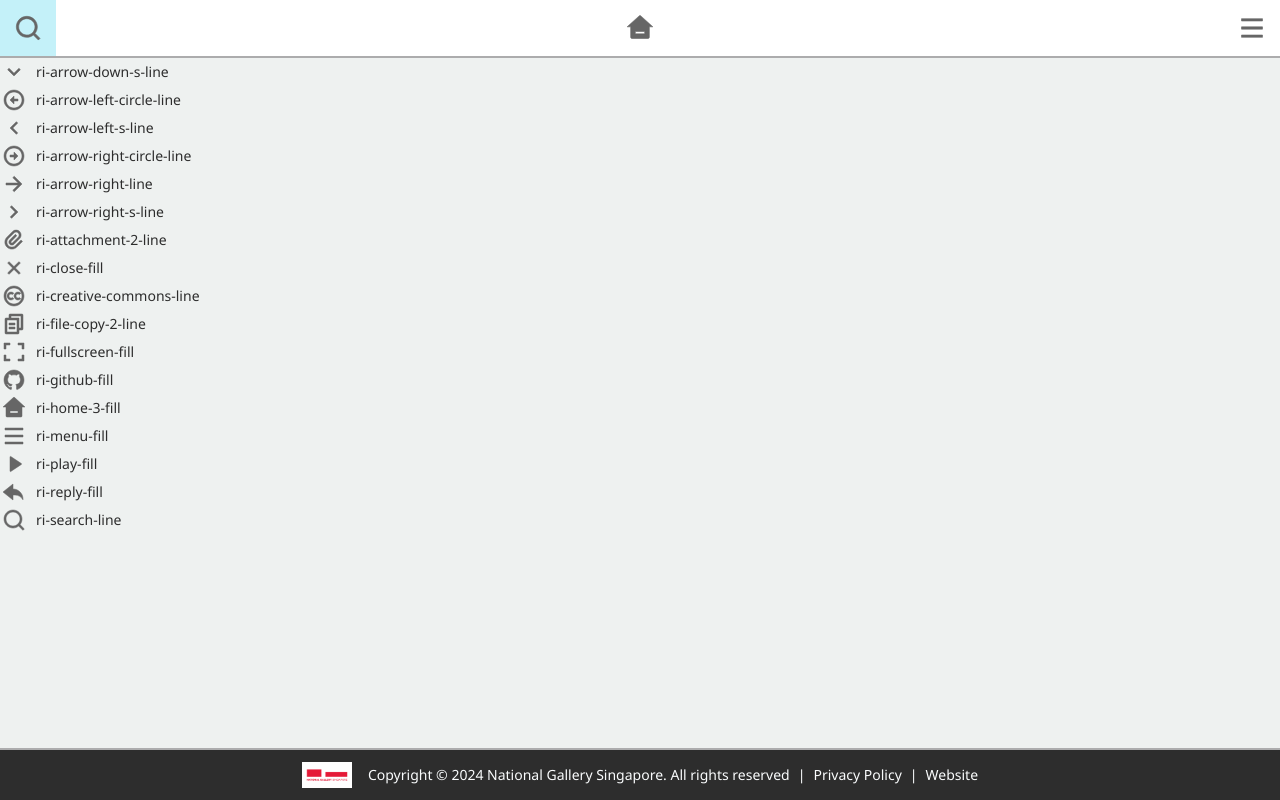
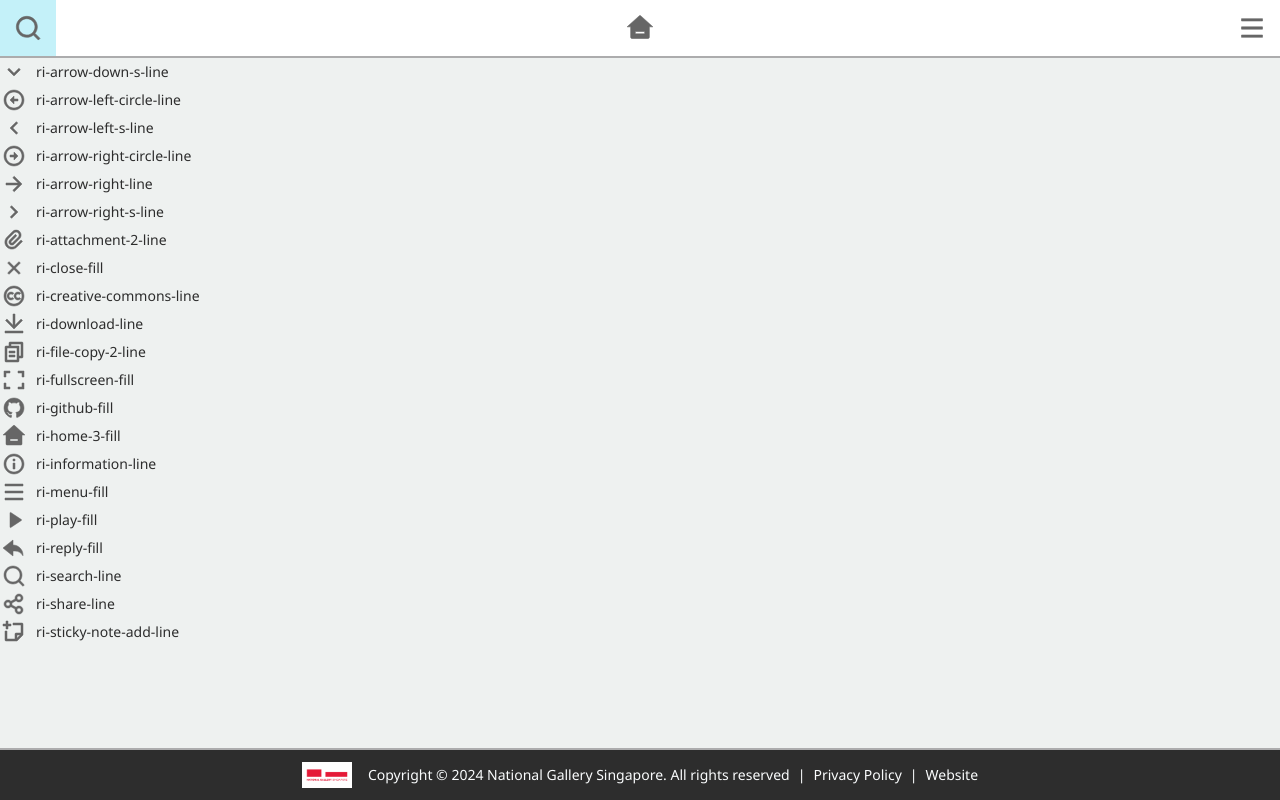
Before and after one commit to michac789/ngs-living-pictures, a React (Create React App) app: page /icon in a window 1280 px wide. Shown: the top 800 px of the page. Built offline with nearby package versions, Linux system fonts and the light colour scheme.

Commit message:
feat: hoverable tooltip, sticky menu icons format

```diff
--- a/src/components/Icon/Icons.tsx
+++ b/src/components/Icon/Icons.tsx
@@ -10,14 +10,18 @@ export const iconNames = [
   'ri-attachment-2-line',
   'ri-close-fill',
   'ri-creative-commons-line',
+  'ri-download-line',
   'ri-file-copy-2-line',
   'ri-fullscreen-fill',
   'ri-github-fill',
   'ri-home-3-fill',
+  'ri-information-line',
   'ri-menu-fill',
   'ri-play-fill',
   'ri-reply-fill',
   'ri-search-line',
+  'ri-share-line',
+  'ri-sticky-note-add-line',
 ] as const;
 export type IconName = (typeof iconNames)[number];
 
@@ -49,6 +53,9 @@ export const icons: Record<IconName, JSX.Element> = {
   'ri-creative-commons-line': (
     <path d="M9 8C10.1045 8 11.1049 8.44836 11.829 9.17297L10.4153 10.5865C10.0533 10.2241 9.55298 10 9 10 7.89502 10 7 10.895 7 12 7 13.105 7.89502 14 9 14 9.55249 14 10.0525 13.7762 10.4144 13.4144L11.828 14.828C11.104 15.552 10.104 16 9 16 6.79199 16 5 14.208 5 12 5 9.79199 6.79199 8 9 8ZM18.829 9.17297C18.1049 8.44836 17.1045 8 16 8 13.792 8 12 9.79199 12 12 12 14.208 13.792 16 16 16 17.104 16 18.104 15.552 18.828 14.828L17.4144 13.4144C17.0525 13.7762 16.5525 14 16 14 14.895 14 14 13.105 14 12 14 10.895 14.895 10 16 10 16.553 10 17.0533 10.2241 17.4153 10.5865L18.829 9.17297ZM2 12C2 6.47717 6.47717 2 12 2 17.5228 2 22 6.47717 22 12 22 17.5228 17.5228 22 12 22 6.47717 22 2 17.5228 2 12ZM12 4C7.58167 4 4 7.58167 4 12 4 16.4183 7.58167 20 12 20 16.4183 20 20 16.4183 20 12 20 7.58167 16.4183 4 12 4Z"></path>
   ),
+  'ri-download-line': (
+    <path d="M3 19H21V21H3V19ZM13 13.1716L19.0711 7.1005L20.4853 8.51472L12 17L3.51472 8.51472L4.92893 7.1005L11 13.1716V2H13V13.1716Z"></path>
+  ),
   'ri-file-copy-2-line': (
     <path d="M6.9998 6V3C6.9998 2.44772 7.44752 2 7.9998 2H19.9998C20.5521 2 20.9998 2.44772 20.9998 3V17C20.9998 17.5523 20.5521 18 19.9998 18H16.9998V20.9991C16.9998 21.5519 16.5499 22 15.993 22H4.00666C3.45059 22 3 21.5554 3 20.9991L3.0026 7.00087C3.0027 6.44811 3.45264 6 4.00942 6H6.9998ZM5.00242 8L5.00019 20H14.9998V8H5.00242ZM8.9998 6H16.9998V16H18.9998V4H8.9998V6ZM7 11H13V13H7V11ZM7 15H13V17H7V15Z"></path>
   ),
@@ -60,6 +67,9 @@ export const icons: Record<IconName, JSX.Element> = {
   ),
   'ri-home-3-fill': (
     <path d="M20 20C20 20.5523 19.5523 21 19 21H5C4.44772 21 4 20.5523 4 20V11L1 11L11.3273 1.6115C11.7087 1.26475 12.2913 1.26475 12.6727 1.6115L23 11L20 11V20ZM8 15V17H16V15H8Z"></path>
+  ),
+  'ri-information-line': (
+    <path d="M12 22C6.47715 22 2 17.5228 2 12C2 6.47715 6.47715 2 12 2C17.5228 2 22 6.47715 22 12C22 17.5228 17.5228 22 12 22ZM12 20C16.4183 20 20 16.4183 20 12C20 7.58172 16.4183 4 12 4C7.58172 4 4 7.58172 4 12C4 16.4183 7.58172 20 12 20ZM11 7H13V9H11V7ZM11 11H13V17H11V11Z"></path>
   ),
   'ri-menu-fill': (
     <path d="M3 4H21V6H3V4ZM3 11H21V13H3V11ZM3 18H21V20H3V18Z"></path>
@@ -73,4 +83,10 @@ export const icons: Record<IconName, JSX.Element> = {
   'ri-search-line': (
     <path d="M18.031 16.6168L22.3137 20.8995L20.8995 22.3137L16.6168 18.031C15.0769 19.263 13.124 20 11 20C6.032 20 2 15.968 2 11C2 6.032 6.032 2 11 2C15.968 2 20 6.032 20 11C20 13.124 19.263 15.0769 18.031 16.6168ZM16.0247 15.8748C17.2475 14.6146 18 12.8956 18 11C18 7.1325 14.8675 4 11 4C7.1325 4 4 7.1325 4 11C4 14.8675 7.1325 18 11 18C12.8956 18 14.6146 17.2475 15.8748 16.0247L16.0247 15.8748Z"></path>
   ),
+  'ri-share-line': (
+    <path d="M13.1202 17.0228L8.92129 14.7324C8.19135 15.5125 7.15261 16 6 16C3.79086 16 2 14.2091 2 12C2 9.79086 3.79086 8 6 8C7.15255 8 8.19125 8.48746 8.92118 9.26746L13.1202 6.97713C13.0417 6.66441 13 6.33707 13 6C13 3.79086 14.7909 2 17 2C19.2091 2 21 3.79086 21 6C21 8.20914 19.2091 10 17 10C15.8474 10 14.8087 9.51251 14.0787 8.73246L9.87977 11.0228C9.9583 11.3355 10 11.6629 10 12C10 12.3371 9.95831 12.6644 9.87981 12.9771L14.0788 15.2675C14.8087 14.4875 15.8474 14 17 14C19.2091 14 21 15.7909 21 18C21 20.2091 19.2091 22 17 22C14.7909 22 13 20.2091 13 18C13 17.6629 13.0417 17.3355 13.1202 17.0228ZM6 14C7.10457 14 8 13.1046 8 12C8 10.8954 7.10457 10 6 10C4.89543 10 4 10.8954 4 12C4 13.1046 4.89543 14 6 14ZM17 8C18.1046 8 19 7.10457 19 6C19 4.89543 18.1046 4 17 4C15.8954 4 15 4.89543 15 6C15 7.10457 15.8954 8 17 8ZM17 20C18.1046 20 19 19.1046 19 18C19 16.8954 18.1046 16 17 16C15.8954 16 15 16.8954 15 18C15 19.1046 15.8954 20 17 20Z"></path>
+  ),
+  'ri-sticky-note-add-line': (
+    <path d="M4 1V4H1V6H4V9H6V6H9V4H6V1H4ZM3 20.0066V11H5V19H13V14C13 13.45 13.45 13 14 13L19 12.999V5H11V3H20.0066C20.5552 3 21 3.45576 21 4.00247V15L15 20.996L4.00221 21C3.4487 21 3 20.5551 3 20.0066ZM18.171 14.999L15 15V18.169L18.171 14.999Z"></path>
+  ),
 };
--- a/src/components/PageContent/PageContent.tsx
+++ b/src/components/PageContent/PageContent.tsx
@@ -1,4 +1,4 @@
-import React, { useEffect } from "react";
+import React, { useEffect, useRef } from "react";
 import {
   BibliographySingleEntry,
   ContentContainer,
@@ -47,6 +47,8 @@ interface PageContentProps {
 export const PageContent = ({
   data, children, style, metaData={},
 }: PageContentProps) => {
+  const contributorRef = useRef<HTMLDivElement>(null);
+
   // some vanilla js code, to modify the markdown content
   useEffect(() => {
     const citationSpans = document.querySelectorAll(".citation");
@@ -175,10 +177,13 @@ export const PageContent = ({
   const currContributor = contributorList.find((contributor) => contributor.essays.some((essay) => essay.url === window.location.pathname));
   const contributorComponent = currContributor && (
     <>
-      <Text variant="body1" style={{ fontWeight: 600, textDecoration: 'underline', lineHeight: 1 }}>
+      <Text
+        variant="body1"
+        style={{ fontWeight: 600, textDecoration: 'underline', lineHeight: 1 }}
+      >
         CONTRIBUTOR
       </Text>
-      <ContributorContainer>
+      <ContributorContainer ref={contributorRef}>
         <SingleContributor
           name={currContributor.name}
           descriptionMd={currContributor.descriptionMd}
@@ -215,7 +220,9 @@ export const PageContent = ({
         {children}
       </ContentContainer>
       <NavButton />
-      <StickyMenu />
+      <StickyMenu
+        contributorRef={contributorRef}
+      />
     </PageContentContainer>
   );
 }
--- a/src/components/PageContent/StickyMenu.tsx
+++ b/src/components/PageContent/StickyMenu.tsx
@@ -1,8 +1,16 @@
 import React, { useRef, useState, useEffect } from "react";
 import { StickyMenuContainer } from "./StickyMenuStyle";
+import { Icon } from "../Icon/Icon";
 import { Portal } from "../Portal/Portal";
+import { Tooltip } from "../Tooltip/Tooltip";
 
-export const StickyMenu = () => {
+interface StickyMenuProps {
+  contributorRef: React.RefObject<HTMLDivElement>;
+};
+
+export const StickyMenu = ({
+  contributorRef,
+}: StickyMenuProps) => {
   const [isSticky, setIsSticky] = useState(false);
   const [horizontalDistance, setHorizontalDistance] = useState(0);
   const [verticalDistance, setVerticalDistance] = useState(0);
@@ -47,7 +55,23 @@ export const StickyMenu = () => {
       resizeObserver.disconnect();
     };
   // eslint-disable-next-line react-hooks/exhaustive-deps
-  }, [window.location.pathname])
+  }, [window.location.pathname]);
+
+  const handleShareClick = () => {
+    console.log("share clicked");
+  };
+
+  const handleCitationClick = () => {
+    console.log("citation clicked");
+  };
+
+  const handleDownloadClick = () => {
+    console.log("download clicked");
+  };
+
+  const handleInfoClick = () => {
+    contributorRef.current?.scrollIntoView({ behavior: "smooth" });
+  };
 
   return (
     <Portal id="main-container">
@@ -56,7 +80,18 @@ export const StickyMenu = () => {
         top: isSticky ? 58 : verticalDistance,
         position: isSticky ? "fixed" : "absolute"
       }}>
-        TODO
+        <Tooltip contents="Share" position="left" timeout={0} hoverable>
+          <Icon name="ri-share-line" onClick={handleShareClick} />
+        </Tooltip>
+        <Tooltip contents="Cite" position="left" timeout={0} hoverable>
+          <Icon name="ri-sticky-note-add-line" onClick={handleCitationClick} />
+        </Tooltip>
+        <Tooltip contents="Download" position="left" timeout={0} hoverable>
+          <Icon name="ri-download-line" onClick={handleDownloadClick} />
+        </Tooltip>
+        <Tooltip contents="Information" position="left" timeout={0} hoverable>
+          <Icon name="ri-information-line" onClick={handleInfoClick} />
+        </Tooltip>
       </StickyMenuContainer>
     </Portal>
   )
--- a/src/components/PageContent/StickyMenuStyle.ts
+++ b/src/components/PageContent/StickyMenuStyle.ts
@@ -1,13 +1,24 @@
 import styled from "styled-components";
+import { colors } from "../../constants/colors";
 
-interface StickyMenuContainerProps {
-//   top: number;
-//   left: number;
-}
+export const StickyMenuContainer = styled.div`
+  position: absolute;
+  width: 24px;
+  background-color: ${colors.Neutral200};
+  box-shadow: 0px 4px 4px rgba(0, 0, 0, 0.25);
 
-export const StickyMenuContainer = styled.div<StickyMenuContainerProps>`
-  position: absolute;
-  height: 200px;
-  width: 48px;
-  background-color: red;
+  display: flex;
+  flex-direction: column;
+  gap: 12px;
+  padding: 12px;
+
+  svg {
+    cursor: pointer;
+  }
+  svg {
+    &:hover {
+      stroke: ${colors.Green700};
+      fill: ${colors.Green700};
+    }
+  }
 `;
--- a/src/components/Tooltip/Tooltip.tsx
+++ b/src/components/Tooltip/Tooltip.tsx
@@ -10,15 +10,17 @@ interface TooltipProps extends React.HTMLAttributes<HTMLDivElement> {
   timeout?: number;
   extraStyles?: string;
   closeOnClickOutside?: boolean;
+  hoverable?: boolean;
 }
 
 export const Tooltip = ({
-  children, contents, position="top", timeout=1000, extraStyles="",
+  children, contents, position="top", timeout=1000, extraStyles="", hoverable=false,
   closeOnClickOutside=true, ...props
 }: TooltipProps) => {
   const [show, setShow] = useState<boolean>(false);
   const containerRef = useRef<HTMLDivElement>(null);
   const tooltipRef = useRef<HTMLDivElement>(null);
+  const hiddenTooltipRef = useRef<HTMLDivElement>(null);
   const [toolTipX, setToolTipX] = useState<number>(0);
   const [toolTipY, setToolTipY] = useState<number>(0);
 
@@ -26,9 +28,9 @@ export const Tooltip = ({
   const paddingDistancePx = 8;
   useEffect(() => {
     const calculateTooltipPosition = () => {
-      if (containerRef.current && tooltipRef.current) {
+      if (containerRef.current && hiddenTooltipRef.current) {
         const { top, left, width, height } = containerRef.current.getBoundingClientRect();
-        const { width: tooltipWidth, height: tooltipHeight } = tooltipRef.current.getBoundingClientRect();
+        const { width: tooltipWidth, height: tooltipHeight } = hiddenTooltipRef.current.getBoundingClientRect();
         switch (position) {
           case "top":
             setToolTipX(left + width / 2 - tooltipWidth / 2 - paddingDistancePx);
@@ -79,10 +81,23 @@ export const Tooltip = ({
     if (closeOnClickOutside) {
       setShow(false);
     }
-  }, containerRef);
+  }, containerRef, tooltipRef);
 
   const handleClick = () => {
-    handleAnimation();
+    if (!hoverable) handleAnimation();
+  }
+
+  const handleMouseEnter = () => {
+    if (hoverable) {
+      setShow(true);
+    }
+  }
+
+  const handleMouseLeave = () => {
+    if (hoverable) {
+      setShow(false);
+      handleAnimation();
+    }
   }
 
   return (
@@ -91,12 +106,14 @@ export const Tooltip = ({
         onClick={handleClick}
         ref={containerRef}
         extraStyles={extraStyles}
+        onMouseEnter={handleMouseEnter}
+        onMouseLeave={handleMouseLeave}
         {...props}
       >
         {children}
       </TooltipContainer>
       {/* need this to get height and width of tooltip, if ref points to the one below, it is not rerendered at first*/}
-      <div style={{ position: "absolute", opacity: 0 }} ref={tooltipRef}>
+      <div style={{ position: "absolute", opacity: 0 }} ref={hiddenTooltipRef}>
         {contents}
       </div>
       <Portal>
@@ -105,6 +122,7 @@ export const Tooltip = ({
           topPosition={toolTipY}
           leftPosition={toolTipX}
           hidden={!show}
+          ref={tooltipRef}
         >
           {contents}
         </TooltipContentWrapper>
```
